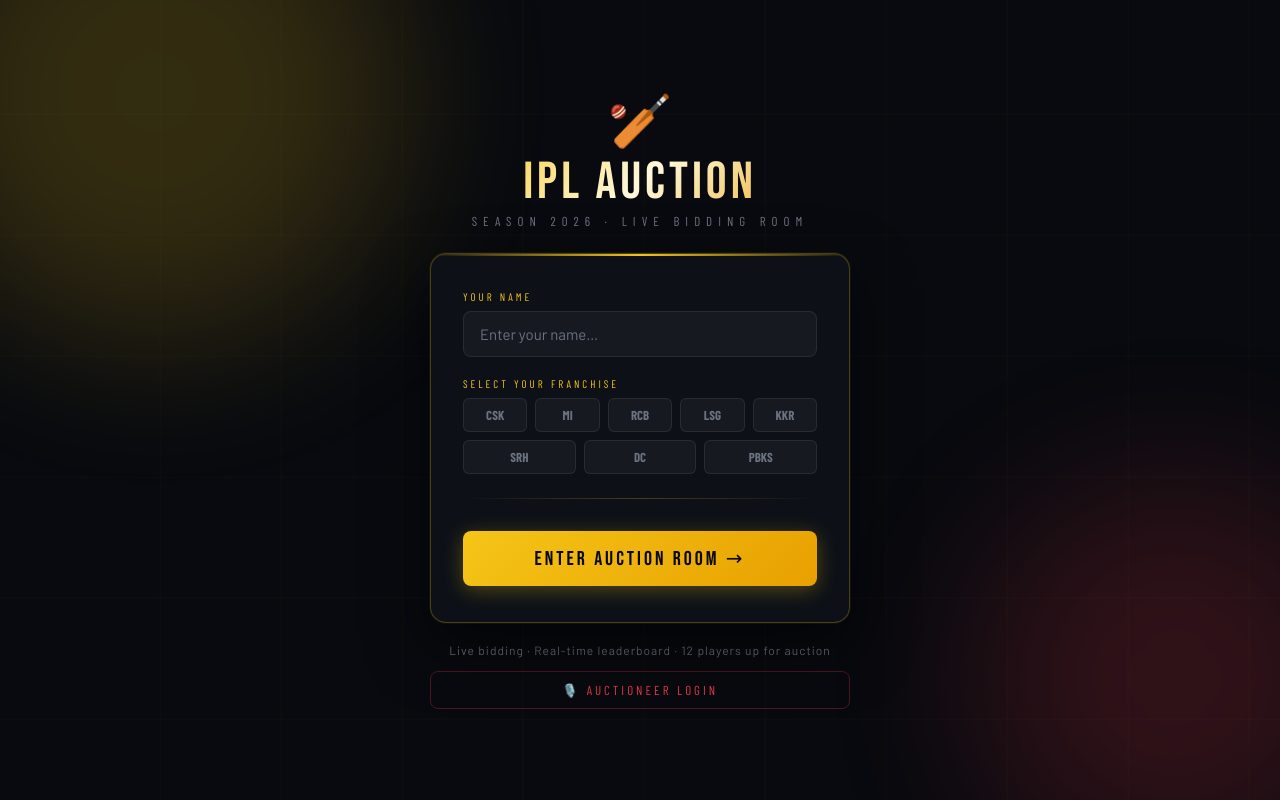
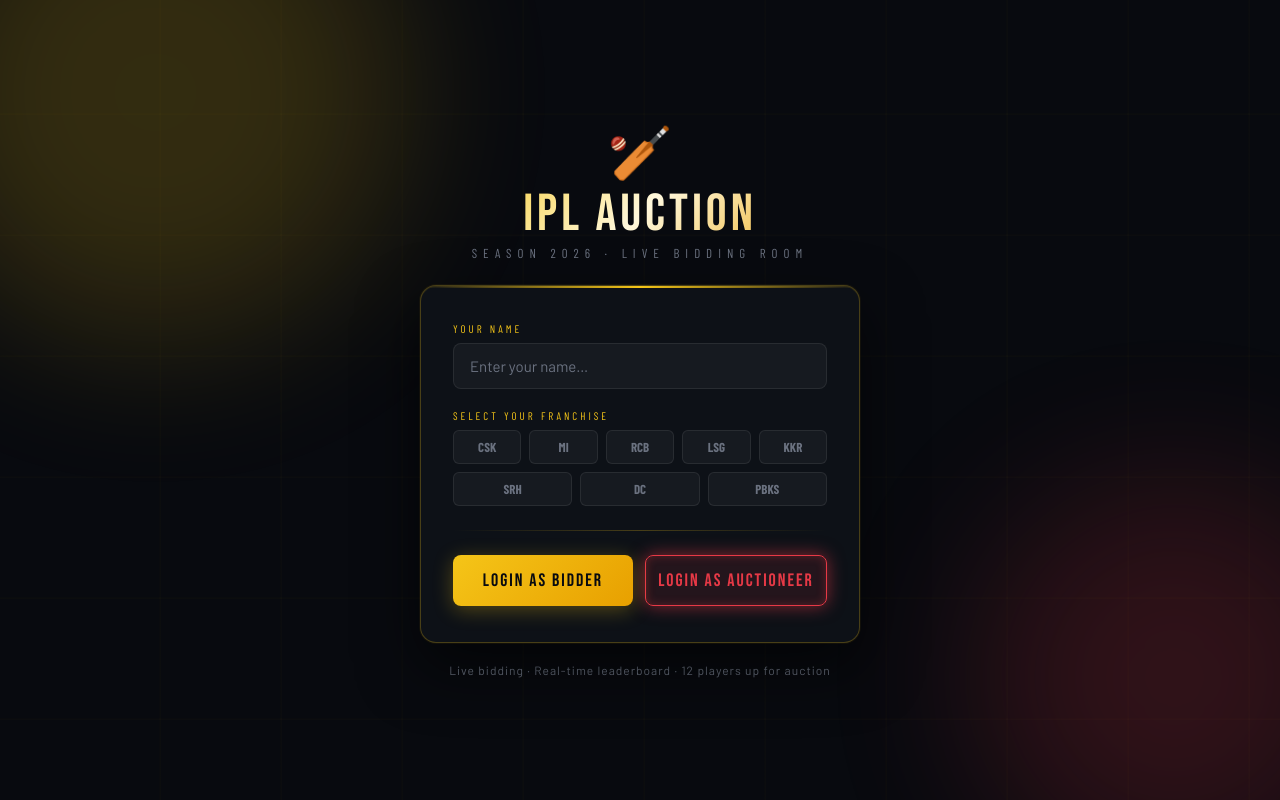
Before and after one commit to himanshuuuuu1501/ipl-auction, a Flask app: page / in a window 1280 px wide. Run offline with Flask 3, Linux system fonts and the light colour scheme; some libraries are stand-ins or nearby versions.

Commit message:
Update login.html

```diff
--- a/templates/login.html
+++ b/templates/login.html
@@ -27,8 +27,11 @@
     display: flex;
     align-items: center;
     justify-content: center;
-    overflow: hidden;
+    /* Changed from hidden to auto to prevent cutting off on small screens */
+    overflow-y: auto;
+    overflow-x: hidden;
     position: relative;
+    padding: 40px 0;
   }
 
   /* animated cricket-pitch lines background */
@@ -74,7 +77,7 @@
   .wrapper {
     position: relative;
     z-index: 10;
-    width: 420px;
+    width: 440px; /* Slightly wider to accommodate side-by-side buttons */
     max-width: 95vw;
     animation: rise 0.8s cubic-bezier(0.16,1,0.3,1) both;
   }
@@ -165,46 +168,6 @@
     box-shadow: 0 0 0 3px rgba(245,197,24,0.12);
     background: rgba(245,197,24,0.04);
   }
-  select option { background: #111; color: white; }
-
-  .select-wrap { position: relative; }
-  .select-wrap::after {
-    content: '▾';
-    position: absolute;
-    right: 14px; top: 50%;
-    transform: translateY(-50%);
-    color: var(--gold);
-    pointer-events: none;
-    font-size: 14px;
-  }
-
-  .btn {
-    width: 100%;
-    padding: 15px;
-    background: linear-gradient(135deg, var(--gold) 0%, var(--gold2) 100%);
-    border: none;
-    border-radius: 8px;
-    color: #080a0f;
-    font-family: 'Bebas Neue', cursive;
-    font-size: 20px;
-    letter-spacing: 3px;
-    cursor: pointer;
-    position: relative;
-    overflow: hidden;
-    transition: transform 0.15s, box-shadow 0.15s;
-    margin-top: 8px;
-    box-shadow: 0 4px 20px rgba(245,197,24,0.3);
-  }
-  .btn::after {
-    content: '';
-    position: absolute; inset: 0;
-    background: linear-gradient(135deg, rgba(255,255,255,0.2), transparent);
-    opacity: 0;
-    transition: opacity 0.2s;
-  }
-  .btn:hover { transform: translateY(-2px); box-shadow: 0 8px 30px rgba(245,197,24,0.4); }
-  .btn:hover::after { opacity: 1; }
-  .btn:active { transform: translateY(0); }
 
   .teams-row {
     display: flex;
@@ -234,13 +197,74 @@
     background: rgba(245,197,24,0.08);
   }
   .team-chip.active { box-shadow: 0 0 0 2px rgba(245,197,24,0.2); }
-
   #teamHidden { display: none; }
 
   .divider {
     height: 1px;
     background: linear-gradient(90deg, transparent, var(--border), transparent);
     margin: 24px 0;
+  }
+
+  /* SIDE-BY-SIDE BUTTON CONTAINER */
+  .button-group {
+    display: flex;
+    gap: 12px;
+    margin-top: 8px;
+  }
+
+  /* YELLOW BIDDER BUTTON */
+  .btn-bidder {
+    flex: 1;
+    padding: 14px 10px;
+    background: linear-gradient(135deg, var(--gold) 0%, var(--gold2) 100%);
+    border: none;
+    border-radius: 8px;
+    color: #080a0f;
+    font-family: 'Bebas Neue', cursive;
+    font-size: 18px;
+    letter-spacing: 2px;
+    cursor: pointer;
+    position: relative;
+    overflow: hidden;
+    transition: transform 0.15s, box-shadow 0.15s;
+    box-shadow: 0 4px 20px rgba(245,197,24,0.3);
+    text-align: center;
+    white-space: nowrap;
+  }
+  .btn-bidder:hover { transform: translateY(-2px); box-shadow: 0 8px 30px rgba(245,197,24,0.4); }
+  .btn-bidder:active { transform: translateY(0); }
+
+  /* RED AUCTIONEER BUTTON */
+  .btn-auctioneer {
+    flex: 1;
+    display: flex;
+    align-items: center;
+    justify-content: center;
+    padding: 14px 10px;
+    background: rgba(230, 57, 70, 0.1);
+    border: 1px solid var(--red);
+    border-radius: 8px;
+    color: var(--red);
+    font-family: 'Bebas Neue', cursive;
+    font-size: 18px;
+    letter-spacing: 2px;
+    text-decoration: none;
+    transition: all 0.3s ease;
+    box-shadow: 0 0 12px rgba(230, 57, 70, 0.4), inset 0 0 8px rgba(230, 57, 70, 0.2);
+    animation: pulse-glow 2s infinite alternate;
+    white-space: nowrap;
+  }
+  .btn-auctioneer:hover {
+    background: var(--red);
+    color: #fff;
+    box-shadow: 0 0 20px rgba(230, 57, 70, 0.8), 0 0 40px rgba(230, 57, 70, 0.5);
+    transform: translateY(-2px);
+    animation: none;
+  }
+
+  @keyframes pulse-glow {
+    from { box-shadow: 0 0 10px rgba(230, 57, 70, 0.3), inset 0 0 5px rgba(230, 57, 70, 0.1); }
+    to { box-shadow: 0 0 18px rgba(230, 57, 70, 0.6), inset 0 0 10px rgba(230, 57, 70, 0.3); }
   }
 
   .footer-note {
@@ -297,26 +321,15 @@
 
         <div class="divider"></div>
 
-        <button class="btn" type="submit">ENTER AUCTION ROOM →</button>
+        <div class="button-group">
+          <button class="btn-bidder" type="submit">LOGIN AS BIDDER</button>
+          <a href="/auctioneer" class="btn-auctioneer">LOGIN AS AUCTIONEER</a>
+        </div>
+
       </form>
     </div>
 
     <p class="footer-note">Live bidding · Real-time leaderboard · 12 players up for auction</p>
-    <a href="/auctioneer" style="
-      display:block; text-align:center; margin-top:14px;
-      padding:10px 20px;
-      background:transparent;
-      border:1px solid rgba(230,57,70,0.3);
-      border-radius:8px;
-      color:#e63946;
-      font-family:'Barlow Condensed',sans-serif;
-      font-size:13px; letter-spacing:3px; text-transform:uppercase;
-      text-decoration:none;
-      transition:all .2s;
-    " onmouseover="this.style.background='rgba(230,57,70,0.08)';this.style.borderColor='#e63946'"
-       onmouseout="this.style.background='transparent';this.style.borderColor='rgba(230,57,70,0.3)'">
-      🎙️ Auctioneer Login
-    </a>
   </div>
 
 <script>
```
